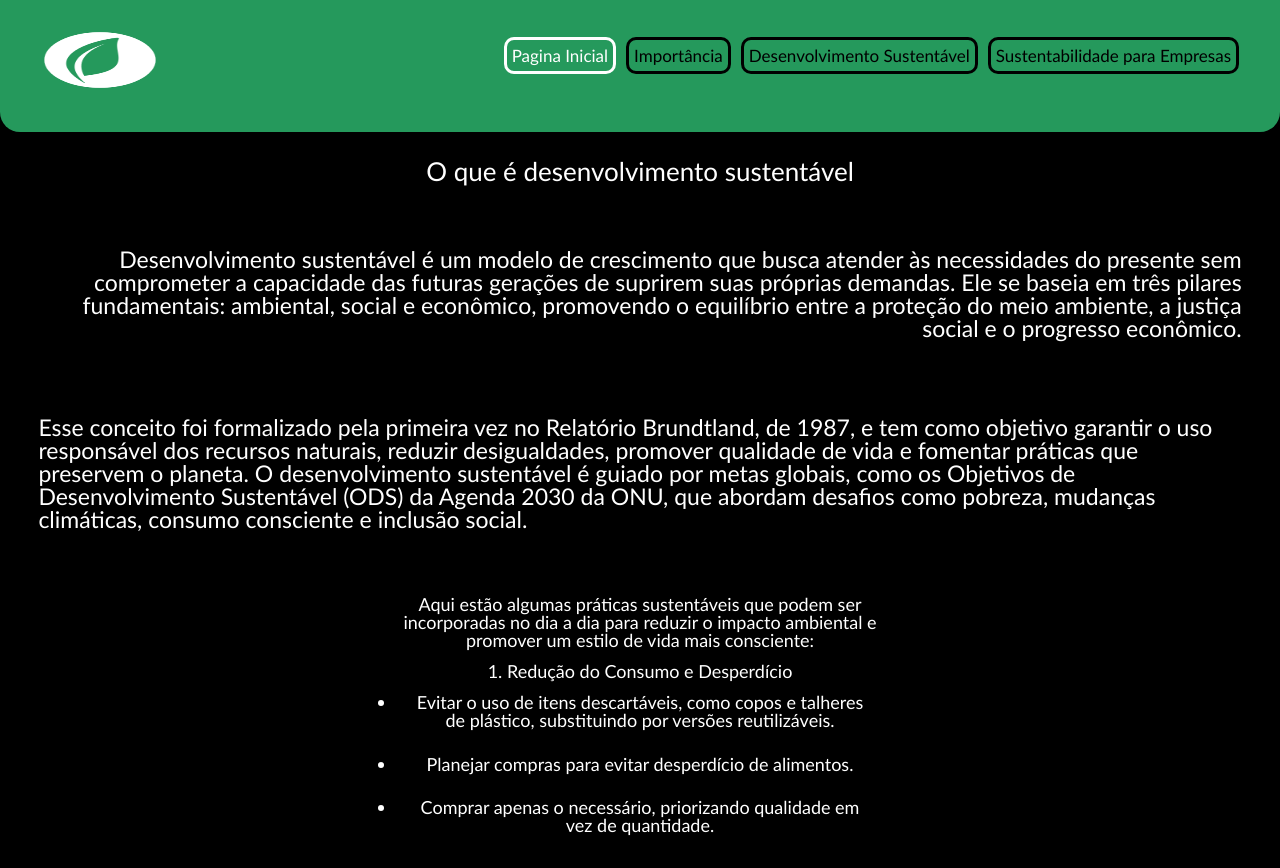
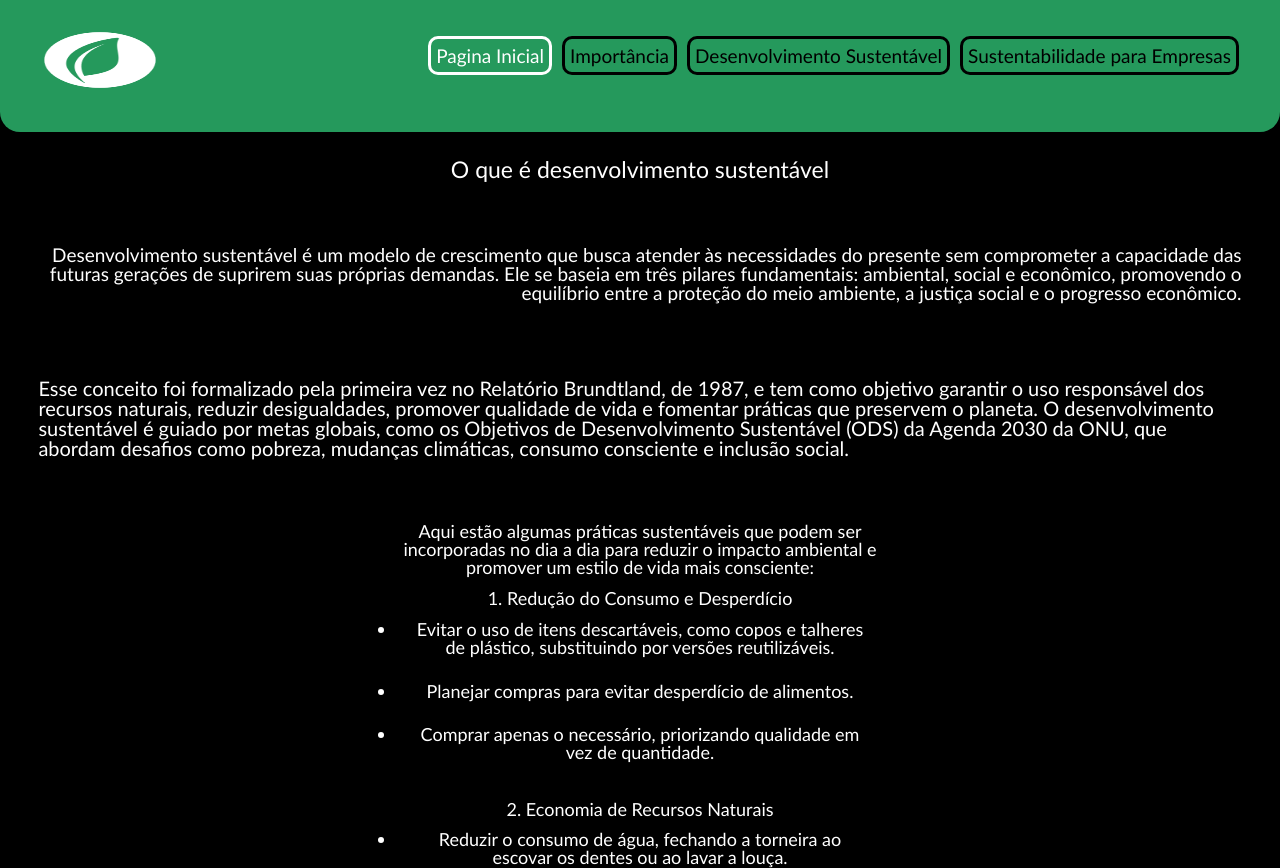
Before and after one commit to GustavoAlvHnr/Sustentabilidade, a plain HTML site: page Desenvolvimento.html in a window 1280 px wide. Shown: the top 868 px of the page. Drawn offline with Linux system fonts and the light colour scheme.

Commit message:
Resoluis

```diff
--- a/css/desenvolvimento.css
+++ b/css/desenvolvimento.css
@@ -43,7 +43,7 @@ header nav ul li{
     padding:  0 5px 0 5px;
 }
 header nav ul li a{
-    font-size: calc(12px + 0.390625vw);
+    font-size: calc(14px + 0.390625vw);
     border: solid;
     padding: 5px;
     border-radius: 10px;
@@ -59,7 +59,7 @@ header nav ul li a:hover{
 ===================*/
 main section.oquee h2{
     text-align: center;
-    font-size: calc(21px + 00.390625vw);
+    font-size: calc(18px + 00.390625vw);
     padding: 2vw 0 2vw;
 }
 main section.oquee div{
@@ -67,11 +67,11 @@ main section.oquee div{
 }
 main section.oquee div.direita{
     text-align: right;
-    font-size: calc(18px + 0.390625vw);
+    font-size: calc(14px + 0.390625vw);
 }
 main section.oquee div.esquerda{
     text-align: left;
-    font-size: calc(18px + 0.390625vw);
+    font-size: calc(15px + 0.390625vw);
 }
 
 /* =====================
```
